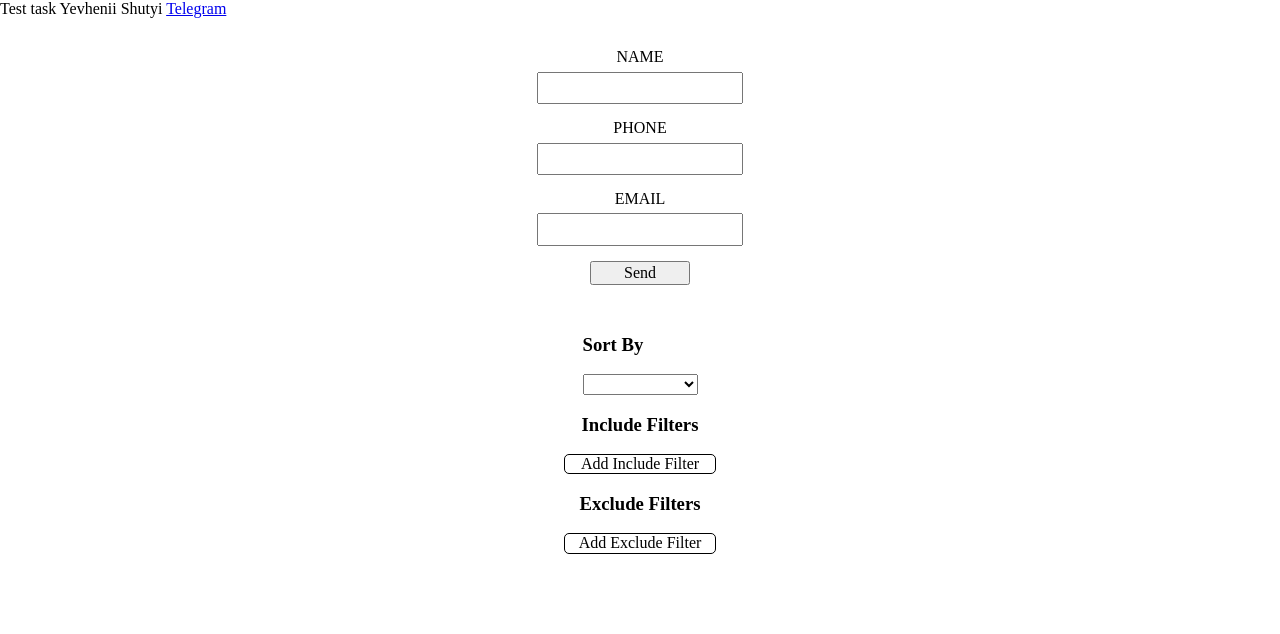
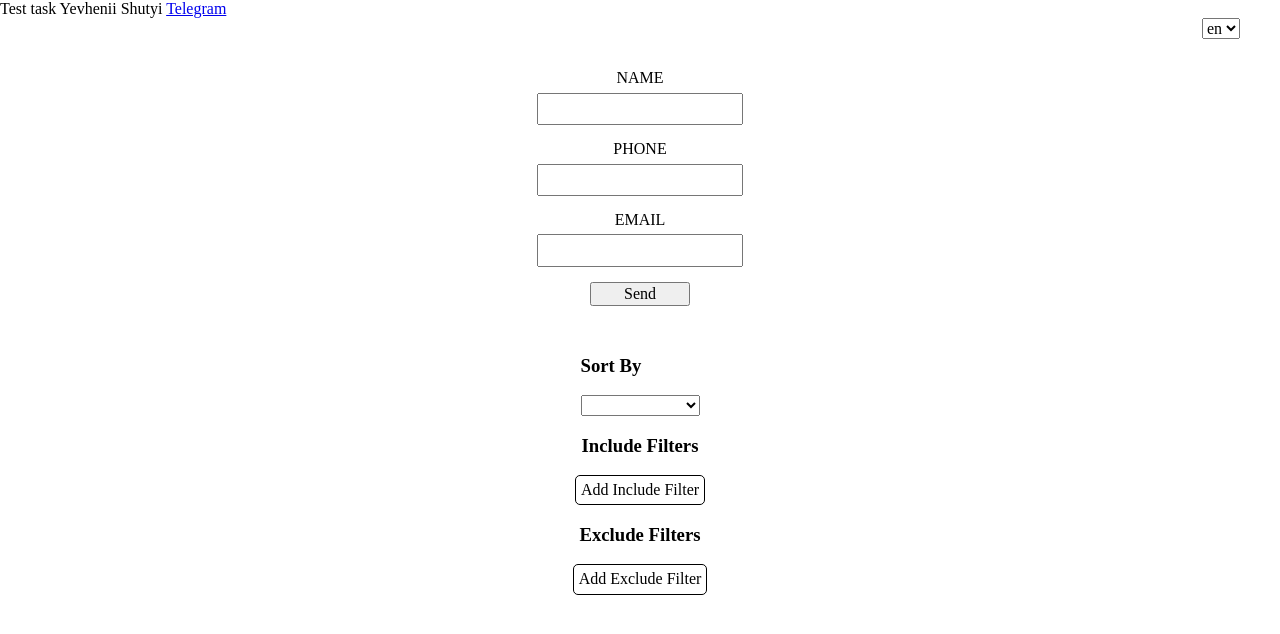
Before and after one commit to ShustriyE/testTask-Freshtech_Yevhenii-Shityi, a Vue app: page / in a window 1280 px wide. Shown: the top 634 px of the page. Built offline with nearby package versions, Linux system fonts and the light colour scheme.

Commit message:
add locations

```diff
--- a/package.json
+++ b/package.json
@@ -11,6 +11,7 @@
     "core-js": "^3.8.3",
     "normalize.css": "^8.0.1",
     "vue": "^2.7.14",
+    "vue-i18n": "^8.24.4",
     "vuex": "^3.6.2"
   },
   "devDependencies": {
--- a/src/components/HomePage.vue
+++ b/src/components/HomePage.vue
@@ -1,5 +1,6 @@
 <template>
   <div id="home-page">
+    <LocaleComponent />
     <FormWrapper />
     <SortWrapper />
     <FiltersWrapper />
@@ -8,6 +9,7 @@
 </template>
 
 <script>
+import LocaleComponent from './LocaleComponent.vue'
 import FormWrapper from './table/FormWrapper.vue'
 import TableWrapper from './table/TableWrapper'
 import FiltersWrapper from './table/FiltersWrapper'
@@ -15,7 +17,7 @@ import SortWrapper from './table/SortWrapper'
 
 export default {
   name: 'HomePage',
-  components: {FormWrapper, TableWrapper, FiltersWrapper, SortWrapper}
+  components: {LocaleComponent, FormWrapper, TableWrapper, FiltersWrapper, SortWrapper}
 }
 </script>
 
--- /dev/null
+++ b/src/components/LocaleComponent.vue
@@ -0,0 +1,43 @@
+<template>
+  <div id="locale">
+    <select v-model="selectedLocale" @change="changeLocale" class="locale_block">
+      <option
+        v-for="(locale, key) in availableLocales"
+        :key="key"
+        :value="locale"
+      >
+        {{ locale }}
+      </option>
+    </select>
+  </div>
+</template>
+
+<script>
+export default {
+  name: "LocaleComponent",
+  data() {
+    return {
+      selectedLocale: this.$i18n.locale,
+      availableLocales: ["en", "ua", "ru"],
+    };
+  },
+  methods: {
+    changeLocale() {
+      this.$i18n.locale = this.selectedLocale;
+    },
+  },
+};
+</script>
+
+<style lang="scss">
+#locale {
+  width: 100vw;
+  display: flex;
+  align-items: center;
+  justify-content: flex-end;
+}
+
+.locale_block {
+  margin: 0 40px;
+}
+</style>
--- a/src/components/table/FiltersWrapper.vue
+++ b/src/components/table/FiltersWrapper.vue
@@ -1,7 +1,7 @@
 <template>
   <div class="wrapper">
     <div class="wrapper">
-      <h3>Include Filters</h3>
+      <h3>{{$t('include_filters')}}</h3>
       <div>
         <div
           v-for="(rule, index) in includeFilters"
@@ -24,7 +24,7 @@
           class="relative_wrapper inputs_wrapper__fields"
         >
           <select v-model="field.filterIncludeId">
-            <option disabled>Choose option</option>
+            <option disabled>{{$t('сhoose_option')}}</option>
             <option v-for="id in chooseField" :key="id" :value="id">
               {{ id }}
             </option>
@@ -35,20 +35,20 @@
           </div>
         </div>
         <div class="buttons_filter__wrapper">
-          <div @click="addIncludeFilter" class="button add">Add Filters</div>
-          <div @click="addIncludeField" class="button add">Add Field</div>
+          <div @click="addIncludeFilter" class="button add">{{$t('add_filters')}}</div>
+          <div @click="addIncludeField" class="button add">{{$t('add_field')}}</div>
         </div>
       </div>
       <div @click="showFiltersInputInclude" class="button add">
         {{
           showIncludeFiltersInput
-            ? "Close Filter Settings"
-            : "Add Include Filter"
+            ? $t('close_filter_settings')
+            : $t('add_include_filter')
         }}
       </div>
     </div>
     <div class="wrapper">
-      <h3>Exclude Filters</h3>
+      <h3>{{$t('exclude_filters')}}</h3>
       <div>
         <div
           v-for="(rule, index) in excludeFilters"
@@ -71,7 +71,7 @@
           class="relative_wrapper"
         >
           <select v-model="field.filterExcludeId">
-            <option disabled>Choose option</option>
+            <option disabled>{{$t('сhoose_option')}}</option>
             <option v-for="id in chooseField" :key="id" :value="id">
               {{ id }}
             </option>
@@ -82,15 +82,15 @@
           </div>
         </div>
         <div class="buttons_filter__wrapper">
-          <div @click="addExcludeFilter" class="button add">Add Filters</div>
-          <div @click="addExcludeField" class="button add">Add Field</div>
+          <div @click="addExcludeFilter" class="button add">{{$t('add_filters')}}</div>
+          <div @click="addExcludeField" class="button add">{{$t('add_field')}}</div>
         </div>
       </div>
       <div @click="showFiltersInputExclude" class="button add">
         {{
           showExcludeFiltersInput
-            ? "Close Filter Settings"
-            : "Add Exclude Filter"
+            ? $t('close_filter_settings')
+            : $t('add_exclude_filter')
         }}
       </div>
     </div>
@@ -231,12 +231,16 @@ export default {
     align-items: center;
     width: 30vw;
     margin: 5px 0;
+
+    input {
+      margin-left: 5px;
+    }
   }
 }
 
 .button {
   user-select: none;
-  width: 150px;
+  padding: 5px;
   text-align: center;
   cursor: pointer;
 }
--- a/src/components/table/FormWrapper.vue
+++ b/src/components/table/FormWrapper.vue
@@ -3,14 +3,14 @@
     <div v-for="field in formDataFields" :key="field.id">
       <InputBlock
         v-model="field.value"
-        :labelText="field.id"
+        :labelText="$t(field.id)"
         :id="field.id"
         :validation="field.validation"
         @checkValidation="checkValidation"
       />
     </div>
     <button class="form_wrapper__button" @click="checkFormValidity">
-      Send
+      {{$t('send')}}
     </button>
   </div>
 </template>
--- a/src/components/table/SortWrapper.vue
+++ b/src/components/table/SortWrapper.vue
@@ -1,6 +1,6 @@
 <template>
   <div>
-    <h3>Sort By</h3>
+    <h3>{{$t('sort_by')}}</h3>
     <div class="relative_wrapper">
       <div v-for="(rule, index) in sortBy" :key="index" class="relative_wrapper rules">
         {{ rule }}
@@ -8,7 +8,7 @@
       </div>
       <div>
         <select v-model="selectedSortRule" @change="addSortRule">
-          <option disabled>Choose option</option>
+          <option disabled>{{$t('сhoose_option')}}</option>
           <option v-for="id in chooseSortRule" :key="id" :value="id">
             {{ id }}
           </option>
--- a/src/main.js
+++ b/src/main.js
@@ -1,12 +1,20 @@
 import Vue from 'vue'
+import VueI18n from 'vue-i18n';
 import App from './App.vue'
 import store from './store/store'
-
+import translates from './translates_i18n'
 import 'normalize.css'
 
 Vue.config.productionTip = false
+Vue.use(VueI18n);
+
+const i18n = new VueI18n({
+  locale: 'en',
+  messages: translates,
+});
 
 new Vue({
   render: h => h(App),
   store,
+  i18n,
 }).$mount('#app')
--- /dev/null
+++ b/src/translates_i18n.js
@@ -0,0 +1,49 @@
+const translates = {
+    en: {
+        send: 'Send',
+        сhoose_option: 'Choose Option',
+        sort_by: 'Sort By',
+        add_filters: 'Add Filters',
+        add_field: 'Add Field',
+        include_filters: 'Include Filters',
+        exclude_filters: 'Exclude Filters',
+        add_include_filter: 'Add Include Filter',
+        add_exclude_filter: 'Add Exclude Filter',
+        close_filter_settings: 'Close Filter Settings',
+        name: 'Name',
+        phone: 'Phone',
+        email: 'Email',
+    },
+    ua: {
+        send: 'Відправити',
+        сhoose_option: 'Оберіть Варіант',
+        sort_by: 'Сортувати За',
+        add_filters: 'Додати Фільтри',
+        add_field: 'Додати Поле',
+        include_filters: 'Включити',
+        exclude_filters: 'Виключити',
+        add_include_filter: 'Додати Фільтр Включення',
+        add_exclude_filter: 'Додати Фільтр Виключення',
+        close_filter_settings: 'Закрити Налаштування Фільтра',
+        name: "Ім'я",
+        phone: 'Телефон',
+        email: 'Пошта',
+    },
+    ru: {
+        send: 'Отправить',
+        сhoose_option: 'Выберите Вариант',
+        sort_by: 'Сортировать По',
+        add_filters: 'Добавить Фильтры',
+        add_field: 'Добавить Поле',
+        include_filters: 'Включить',
+        exclude_filters: 'Исключить',
+        add_include_filter: 'Добавить Фильтр Включения',
+        add_exclude_filter: 'Добавить Фильтр Исключения',
+        close_filter_settings: 'Закрыть Настройки Фильтра',
+        name: "Имя",
+        phone: 'Телефон',
+        email: 'Почта',
+    },
+}
+
+export default translates
```
Also changed, not shown: 1 other file (tests, documents, lock files or other folders).
